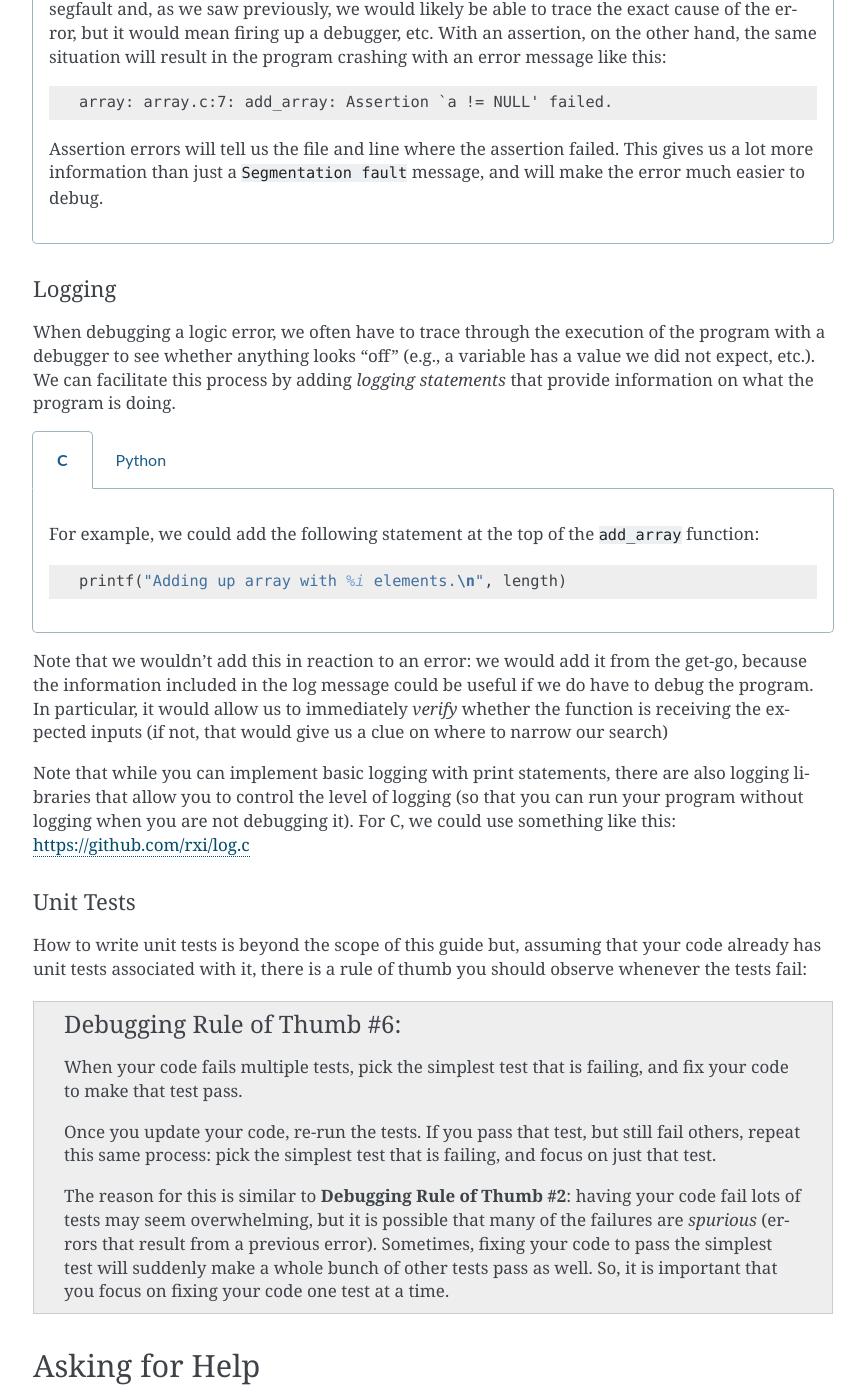
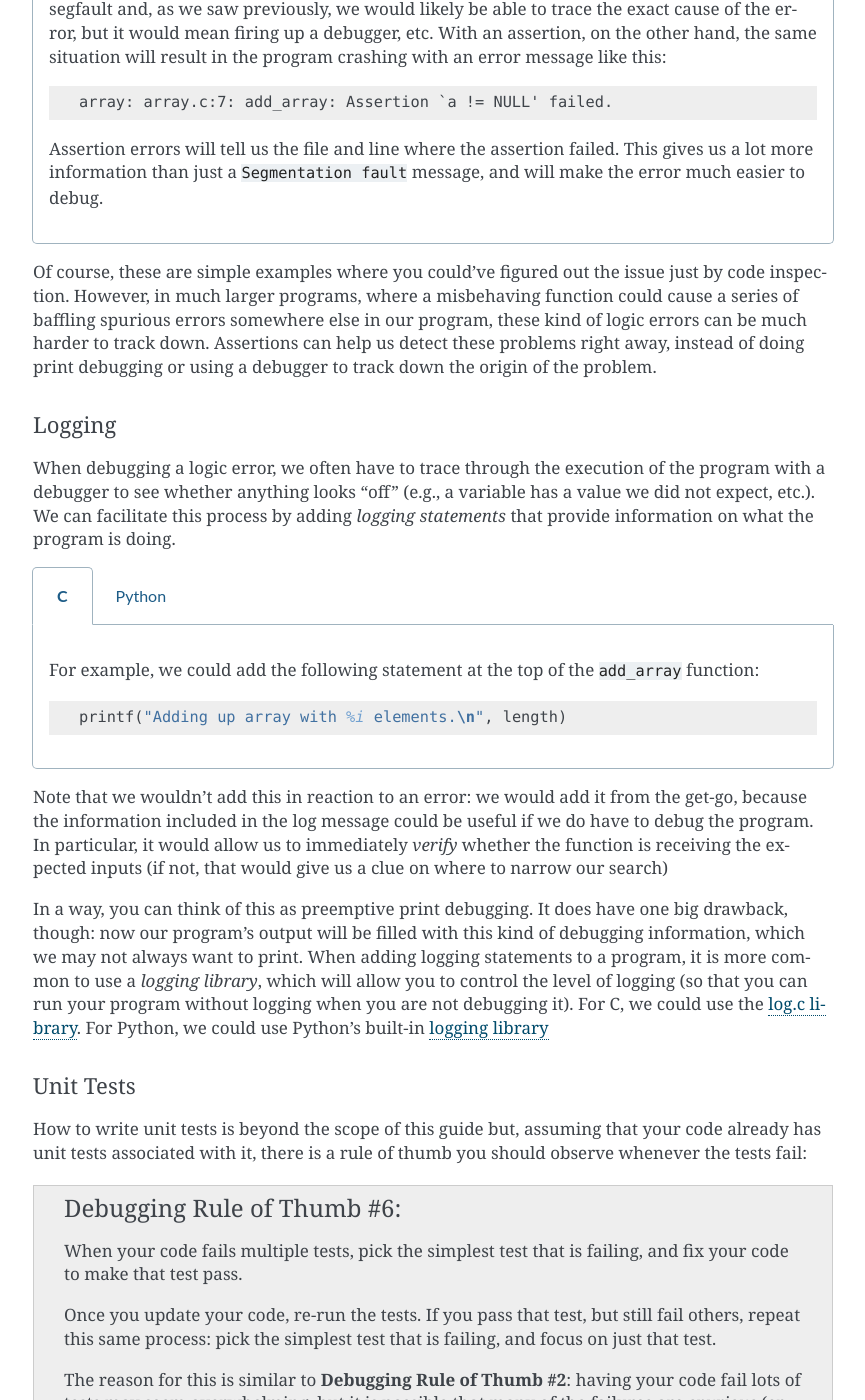
Before and after one commit to uchicago-cs/debugging-guide, a Sphinx documentation site: the page built from doc/index.rst, in a window 1280 px wide and 1400 px high, scrolled down 9264 px. Shown: the whole window, without its empty margins (167-1032 px from the left). Built offline with Sphinx 7.4.7, drawn with Linux system fonts in a browser that asks for light colours; some of the changed text lies outside the part shown.

Commit message:
Finished updates to Debugging Guide

```diff
--- a/doc/index.rst
+++ b/doc/index.rst
@@ -135,8 +135,7 @@
 Linker errors
 ~~~~~~~~~~~~~
 
-*This section is only applicable to C programming. If you are using Python, skip to
-Runtime Errors*
+*This section is only applicable to C programming. If you are using Python, skip to* :ref:`runtime-errors`
 
 In the ``examples/link-error/`` directory, try doing this::
 
@@ -245,6 +244,8 @@
 silly typo like this (forgetting a ``*``) is not uncommon and, in a much larger codebase, it
 can be hard to track down the issue just by code inspection (unless you heed the compiler's
 warnings to focus your search).
+
+.. _runtime-errors:
 
 Runtime Errors
 --------------
@@ -386,7 +387,7 @@
 
 .. admonition:: Debugging Rule of Thumb #4
 
-   When debugging an error (but specially a logic error). Narrow down your search as much as possible.
+   When debugging an error (but specially a logic error), narrow down your search as much as possible.
    Start by focusing on the likely source of the error, and then refine your search using the techniques
    described below. Don’t waste your time looking through the parts of the code that actually work.
 
@@ -476,7 +477,46 @@
 
    .. tab:: Python
 
-        TODO
+        For example, see the ``inventory.py`` file in ``examples/assertions/``. In this simple program,
+        we have an ``inv`` dictionary to keep track of an inventory (mapping item names to their
+        quantity), and a simple ``update_inventory`` function that updates the number of items in the inventory::
+
+            def update_inventory(inv, item, quantity):
+                inv[item] = quantity
+
+        In the program, we update the inventory with a few items, and then count up the total number
+        of items. However, if we mistakenly set the quantity of an item to a negative value, our
+        program will still run but will produce an incorrect result (again, these kinds of errors
+        can be hard to track down, because our program isn't crashing or giving an error message;
+        it's simply behaving incorrectly). So, we want to make sure that
+        ``update_inventory`` is never called with a negative value for ``quantity``, so we add an
+        assertion to check for this::
+
+            def update_inventory(inv, item, quantity):
+                assert quantity >= 0, "Cannot update inventory with a negative quantity"
+
+                inv[item] = quantity
+
+        The assertion specifies a condition (``quantity >=0``) and a descriptive message.
+        If we call the function with a negative quantity, we will get a stack trace
+        that tells us exactly what is wrong::
+
+            Traceback (most recent call last):
+              File "inventory.py", line 16, in <module>
+                update_inventory(inv, "Screws", -100)
+              File "inventory.py", line 5, in update_inventory
+                assert quantity >= 0, "Cannot update inventory with a negative quantity"
+            AssertionError: Cannot update inventory with a negative quantity
+
+        So, if we inadvertently call the function with an incorrect value, our program will
+        be much easier to debug.
+
+Of course, these are simple examples where you could've figured out the issue just by code
+inspection. However, in much larger programs, where a misbehaving function could cause
+a series of baffling spurious errors somewhere else in our program, these kind of logic
+errors can be much harder to track down. Assertions can help us detect these problems
+right away, instead of doing print debugging or using a debugger to track down the
+origin of the problem.
 
 Logging
 ~~~~~~~
@@ -497,16 +537,23 @@
 
    .. tab:: Python
 
-        TODO
+        For example, we could add the following statement at the top of the ``update_inventory``
+        function::
+
+            print("Updating inventory: Quantity of '{}' set to {}".format(item, quantity))
 
 Note that we wouldn’t add this in reaction to an error: we would add it from the get-go,
 because the information included in the log message could be useful if we do have to debug
 the program. In particular, it would allow us to immediately *verify* whether the function is
 receiving the expected inputs (if not, that would give us a clue on where to narrow our search)
 
-Note that while you can implement basic logging with print statements, there are also logging
-libraries that allow you to control the level of logging (so that you can run your program without
-logging when you are not debugging it). For C, we could use something like this: https://github.com/rxi/log.c
+In a way, you can think of this as preemptive print debugging. It does have one big drawback,
+though: now our program's output will be filled with this kind of debugging information,
+which we may not always want to print. When adding logging statements to a program, it is more
+common to use a *logging library*, which will allow you to control the level of logging
+(so that you can run your program without logging when you are not debugging it).
+For C, we could use the `log.c library <https://github.com/rxi/log.c>`__. For Python,
+we could use Python's built-in `logging library <https://docs.python.org/3/howto/logging.html>`__
 
 Unit Tests
 ~~~~~~~~~~
```
Also changed, not shown: 1 other file.
